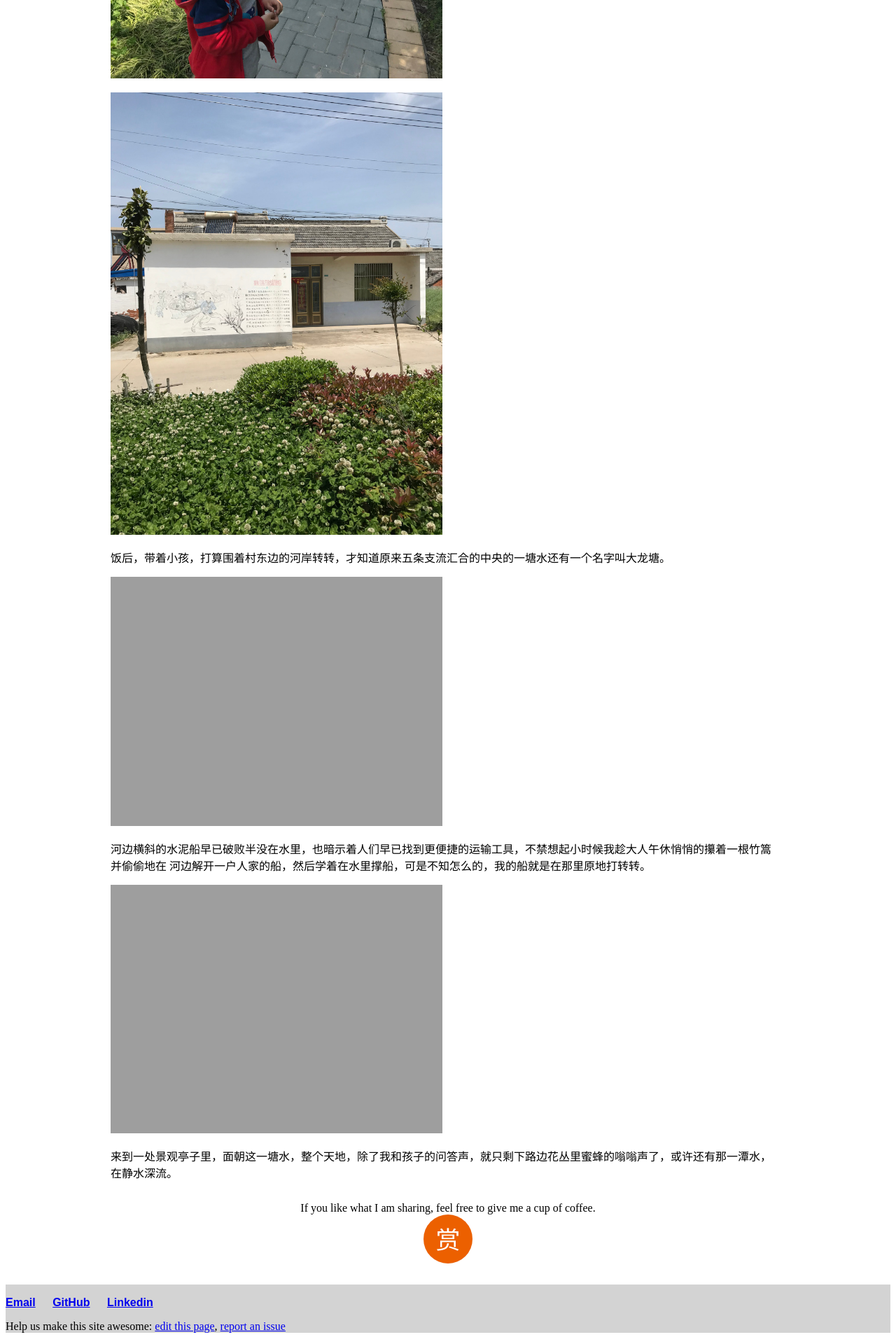
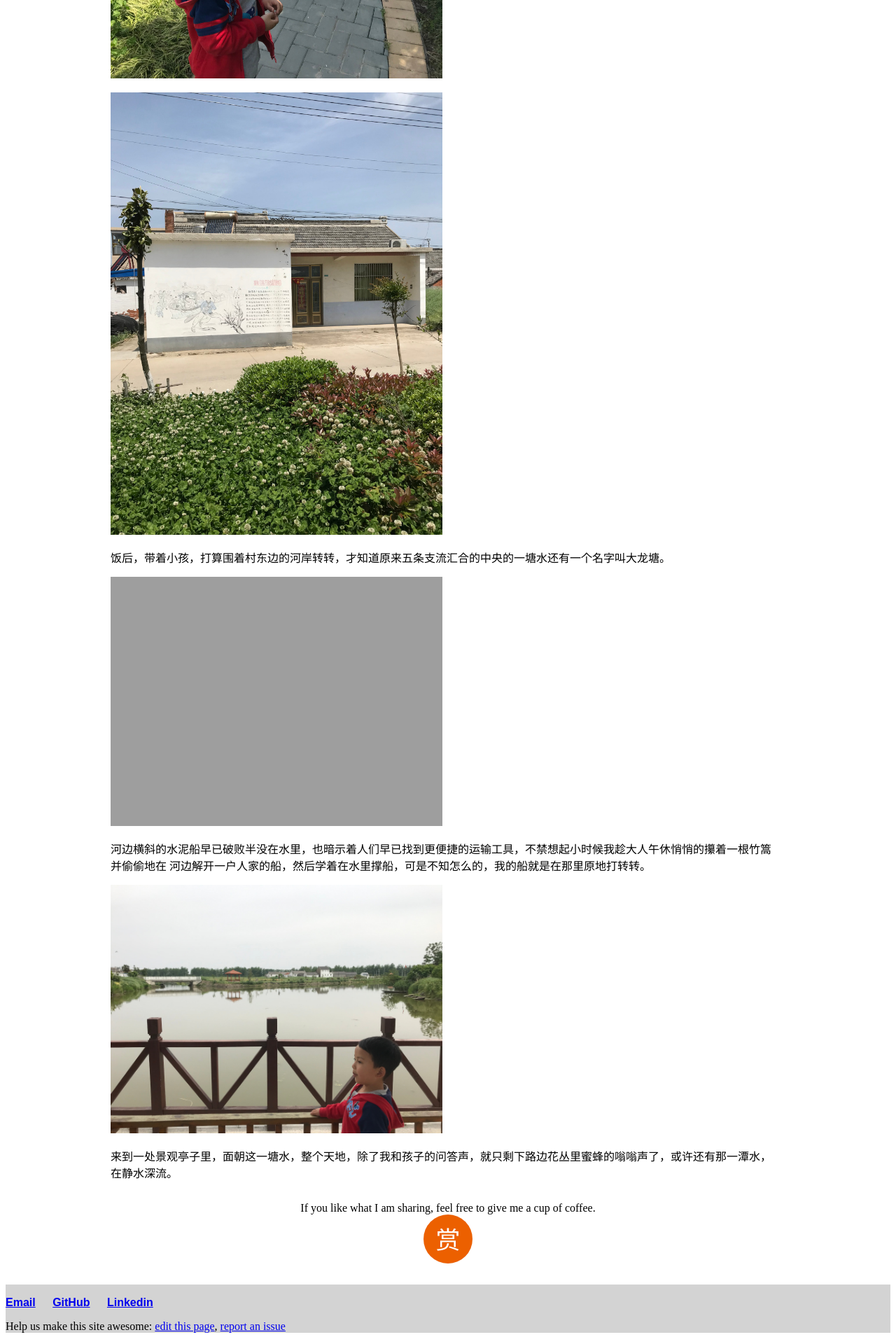
Before and after one commit to liuning0820/liuning0820.github.io, a Jekyll site: the page built from _posts/2019-05-07-家乡水美.md, in a window 1280 px wide. Shown: the part 872-2792 px from the top of the page at 70% size. Built offline with Jekyll 4.4.1, drawn with Linux system fonts in a browser that asks for light colours.

Commit message:
update a bit.

```diff
--- a/_posts/2019-05-07-家乡水美.md
+++ b/_posts/2019-05-07-家乡水美.md
@@ -28,6 +28,6 @@ tags: [hometown]
 河边横斜的水泥船早已破败半没在水里，也暗示着人们早已找到更便捷的运输工具，不禁想起小时候我趁大人午休悄悄的攥着一根竹篙并偷偷地在
 河边解开一户人家的船，然后学着在水里撑船，可是不知怎么的，我的船就是在那里原地打转转。
 
-![大龙塘]({{ site.url }}{{site.baseurl}}/images/hometown-04.jpg){:height="50%" width="50%"}
+![大龙塘]({{ site.url }}{{site.baseurl}}/images/hometown-03.jpg){:height="50%" width="50%"}
 
 来到一处景观亭子里，面朝这一塘水，整个天地，除了我和孩子的问答声，就只剩下路边花丛里蜜蜂的嗡嗡声了，或许还有那一潭水，在静水深流。
```
